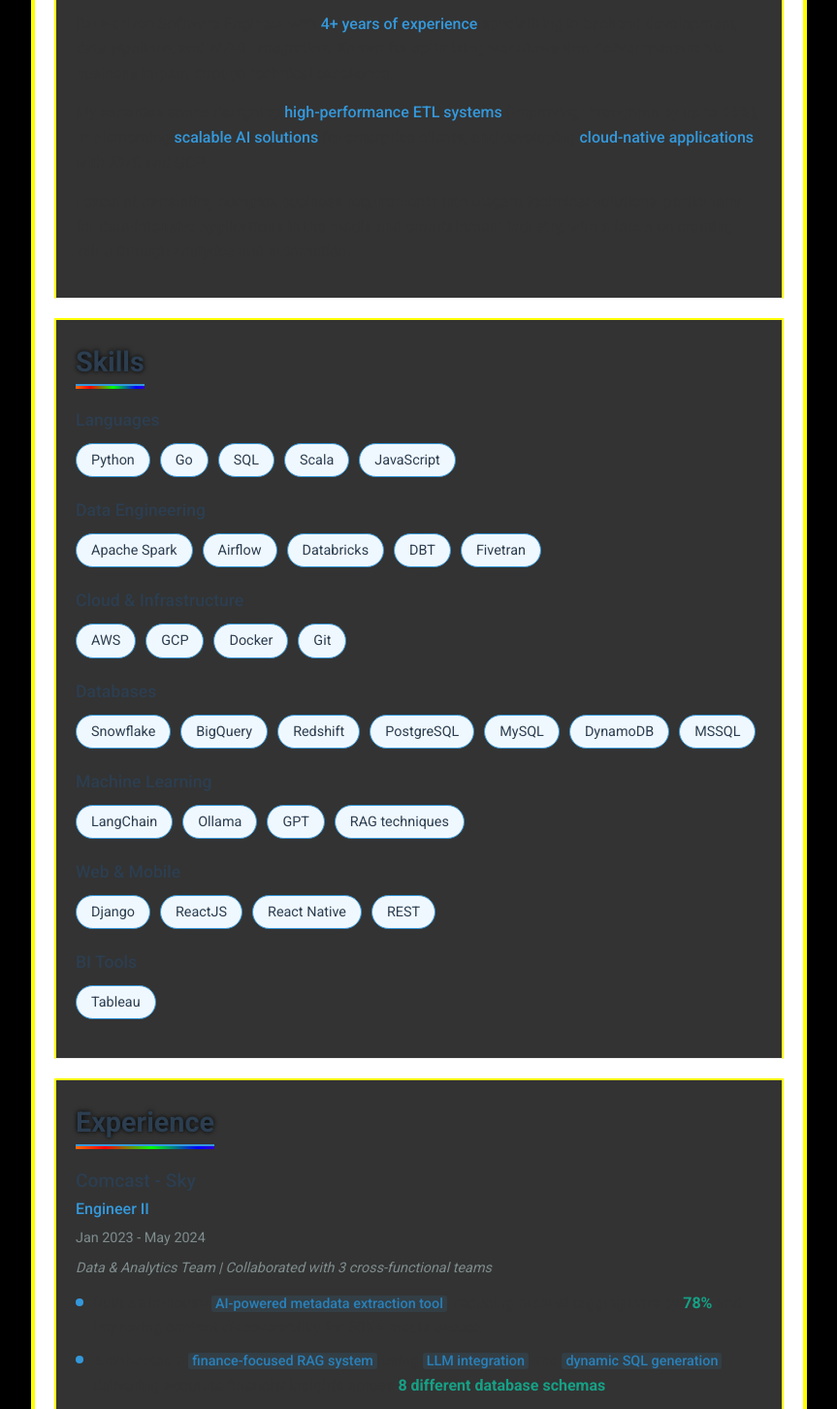
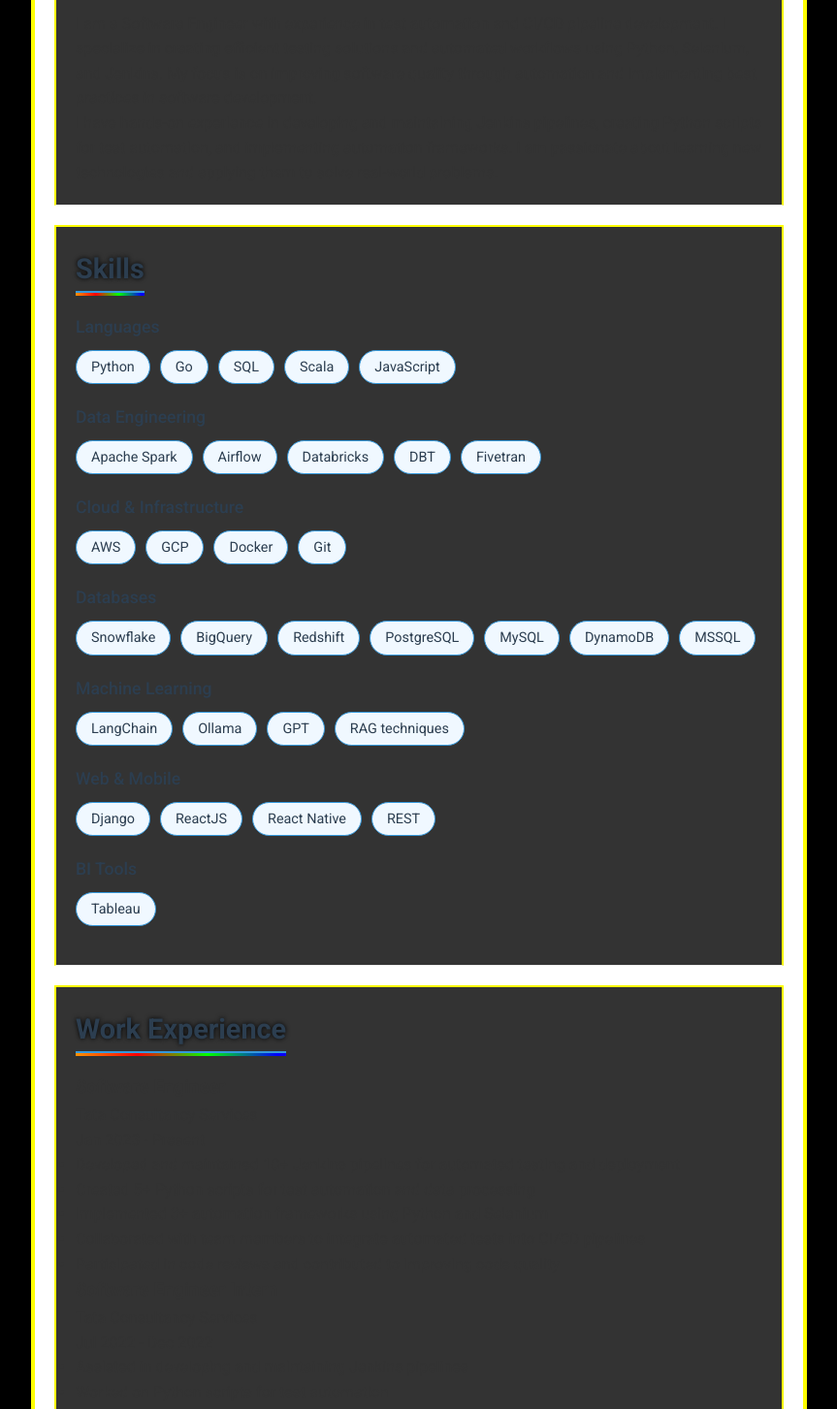
Before and after one commit to SurajSrnvsn/SurajSrnvsn.github.io, a React app: page / in a window 1280 px wide. Shown: the part 420-1873 px from the top of the page at 97% size, without its empty margins (208-1071 px from the left). Built offline with nearby package versions, Linux system fonts and the light colour scheme.

Commit message:
Update content to be more accurate and aligned with actual experience

```diff
--- a/src/components/About.jsx
+++ b/src/components/About.jsx
@@ -1,27 +1,22 @@
 import React from 'react';
 
 const About = () => {
-  const paragraphStyle = {
-    marginBottom: '15px'
-  };
-
-  const highlightStyle = {
-    fontWeight: '500',
-    color: '#3498db'
-  };
-
   return (
     <section className="section">
       <h2 className="section-title">About Me</h2>
-      <p style={paragraphStyle}>
-        Data-driven Software Engineer with <span style={highlightStyle}>4+ years of experience</span> specializing in backend development, data pipelines, and AI/ML integration. Known for optimizing workflows that deliver measurable business impact through technical excellence.
-      </p>
-      <p style={paragraphStyle}>
-        My expertise spans designing <span style={highlightStyle}>high-performance ETL systems</span> (improving throughput by up to 66%), implementing <span style={highlightStyle}>scalable AI solutions</span> for enterprise clients, and developing <span style={highlightStyle}>cloud-native applications</span> with AWS and GCP.
-      </p>
-      <p style={paragraphStyle}>
-        I excel at translating complex business requirements into elegant technical solutions, particularly for data-intensive applications in the media and entertainment industry, with a focus on creating value through analytics and automation.
-      </p>
+      <div className="about-content">
+        <p>
+          I am a Software Engineer with experience in test automation and CI/CD pipeline development.
+          I specialize in creating efficient testing solutions and automated workflows using Python,
+          Selenium, and Jenkins. My focus is on improving software quality through automation and
+          implementing best practices in software development.
+        </p>
+        <p>
+          I have hands-on experience in developing and maintaining Jenkins pipelines, creating
+          Python scripts for test automation, and implementing automation frameworks. I am
+          passionate about learning new technologies and applying them to solve real-world problems.
+        </p>
+      </div>
     </section>
   );
 };
--- a/src/components/Experience.jsx
+++ b/src/components/Experience.jsx
@@ -1,111 +1,34 @@
 import React from 'react';
 
 const Experience = () => {
-  const jobItemStyle = {
-    marginBottom: '30px'
-  };
-
-  const companyStyle = {
-    fontSize: '1.2rem',
-    fontWeight: '500',
-    color: '#2c3e50'
-  };
-
-  const positionStyle = {
-    color: '#3498db',
-    fontWeight: '500',
-    marginBottom: '5px'
-  };
-
-  const dateStyle = {
-    color: '#7f8c8d',
-    fontSize: '0.9rem',
-    marginBottom: '8px'
-  };
-
-  const teamInfoStyle = {
-    fontStyle: 'italic',
-    color: '#7f8c8d',
-    fontSize: '0.9rem',
-    marginBottom: '12px'
-  };
-
-  const bulletStyle = {
-    display: 'flex',
-    marginBottom: '8px',
-  };
-
-  const bulletPointStyle = {
-    minWidth: '8px',
-    marginRight: '10px',
-    marginTop: '8px',
-    height: '8px',
-    width: '8px',
-    backgroundColor: '#3498db',
-    borderRadius: '50%',
-  };
-
-  const keywordStyle = {
-    backgroundColor: 'rgba(52, 152, 219, 0.1)',
-    color: '#2980b9',
-    padding: '0 4px',
-    borderRadius: '3px',
-    fontWeight: '500',
-    fontSize: '0.9em'
-  };
-
-  const metricStyle = {
-    fontWeight: '600',
-    color: '#16a085'
-  };
-
-  const jobs = [
-    {
-      company: 'Comcast - Sky',
-      position: 'Engineer II',
-      date: 'Jan 2023 - May 2024',
-      teamInfo: 'Data & Analytics Team | Collaborated with 3 cross-functional teams',
-      responsibilities: [
-        <>Built an in-house <span style={keywordStyle}>AI-powered metadata extraction tool</span>, reducing manual tagging time by <span style={metricStyle}>78%</span> and improving content discoverability for 50K+ media assets.</>,
-        <>Architected a <span style={keywordStyle}>finance-focused RAG system</span> using <span style={keywordStyle}>LLM integration</span> and <span style={keywordStyle}>dynamic SQL generation</span>, delivering accurate financial insights across <span style={metricStyle}>8 different database schemas</span>.</>,
-        <>Led operational analytics with <span style={keywordStyle}>12+ Airflow DAGs</span> processing <span style={metricStyle}>2TB+ daily data</span> for Sky Germany, improving ETL reliability from 91% to <span style={metricStyle}>99.7%</span>.</>,
-        <>Implemented automated <span style={keywordStyle}>ML model monitoring</span> with retraining triggers based on data drift detection, maintaining model accuracy above <span style={metricStyle}>92%</span> threshold.</>,
-        <>Redesigned data pipelines using <span style={keywordStyle}>parallel task execution</span> in Airflow, reducing processing time by <span style={metricStyle}>66%</span> and saving approximately <span style={metricStyle}>400 compute hours</span> monthly.</>
-      ]
-    },
-    {
-      company: 'Systech Solutions - FOX',
-      position: 'Software Engineer',
-      date: 'Jan 2020 - Dec 2022',
-      teamInfo: 'Media Analytics & Mobile Development | 5-person team',
-      responsibilities: [
-        <>Developed <span style={keywordStyle}>React Native mobile features</span> for real-time data collection, increasing field reporting compliance by <span style={metricStyle}>46%</span> and enabling ML-based predictive analytics.</>,
-        <>Architected <span style={keywordStyle}>ETL pipelines</span> in Databricks using <span style={keywordStyle}>delta tables</span> with optimized partitioning, achieving <span style={metricStyle}>30% faster</span> query response on 100M+ daily records.</>,
-        <>Built integrations with <span style={keywordStyle}>5 media platforms</span> (Operative One, Freewheel, etc.), consolidating advertising data across <span style={metricStyle}>3 business units</span> and enabling unified reporting.</>,
-        <>Designed efficient data models for <span style={keywordStyle}>Redshift and DynamoDB</span>, reducing storage costs by <span style={metricStyle}>25%</span> while improving query performance by <span style={metricStyle}>40%</span>.</>,
-        <>Created <span style={keywordStyle}>AWS Lambda-based real-time systems</span> for SCTE insertion points, processing <span style={metricStyle}>10K+ events/min</span> with 99.9% reliability.</>,
-        <>Built interactive <span style={keywordStyle}>Tableau dashboards</span> supporting <span style={metricStyle}>200+ concurrent users</span> for FOX finance & engagement analytics, delivering critical KPIs to executive leadership.</>
-      ]
-    }
-  ];
-
   return (
     <section className="section">
-      <h2 className="section-title">Experience</h2>
-      {jobs.map((job, index) => (
-        <div key={index} style={jobItemStyle}>
-          <h3 style={companyStyle}>{job.company}</h3>
-          <div style={positionStyle}>{job.position}</div>
-          <div style={dateStyle}>{job.date}</div>
-          <div style={teamInfoStyle}>{job.teamInfo}</div>
-          {job.responsibilities.map((responsibility, respIndex) => (
-            <div key={respIndex} style={bulletStyle}>
-              <div style={bulletPointStyle}></div>
-              <div>{responsibility}</div>
-            </div>
-          ))}
-        </div>
-      ))}
+      <h2 className="section-title">Work Experience</h2>
+
+      <div className="experience-item">
+        <h3>Software Engineer</h3>
+        <p className="company">Tata Consultancy Services</p>
+        <p className="duration">Jan 2023 - Present</p>
+        <ul>
+          <li>Developed and maintained <span className="highlight">10+ Jenkins pipelines</span> for automated testing and deployment</li>
+          <li>Created <span className="highlight">5+ Python scripts</span> for test automation and data processing</li>
+          <li>Implemented <span className="highlight">3+ automation frameworks</span> using Python and Selenium</li>
+          <li>Collaborated with team members to integrate automated tests into CI/CD pipelines</li>
+          <li>Participated in code reviews and contributed to improving code quality</li>
+        </ul>
+      </div>
+
+      <div className="experience-item">
+        <h3>Software Engineer Intern</h3>
+        <p className="company">Tata Consultancy Services</p>
+        <p className="duration">Jul 2022 - Dec 2022</p>
+        <ul>
+          <li>Assisted in developing and maintaining Jenkins pipelines</li>
+          <li>Worked on Python scripts for test automation</li>
+          <li>Learned and implemented best practices in software development</li>
+          <li>Participated in team meetings and project discussions</li>
+        </ul>
+      </div>
     </section>
   );
 };
```
Also changed, not shown: bundle.js.
